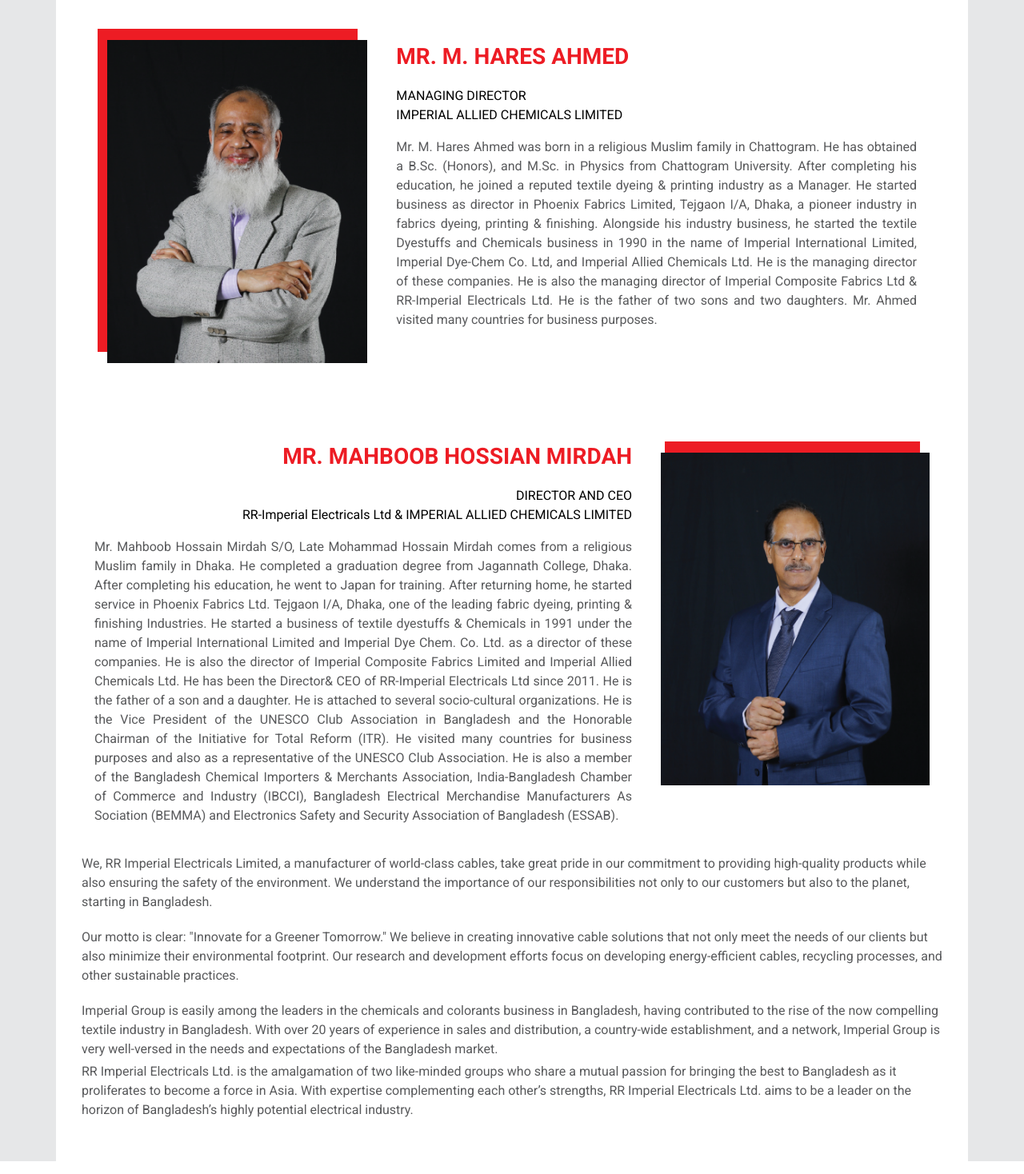
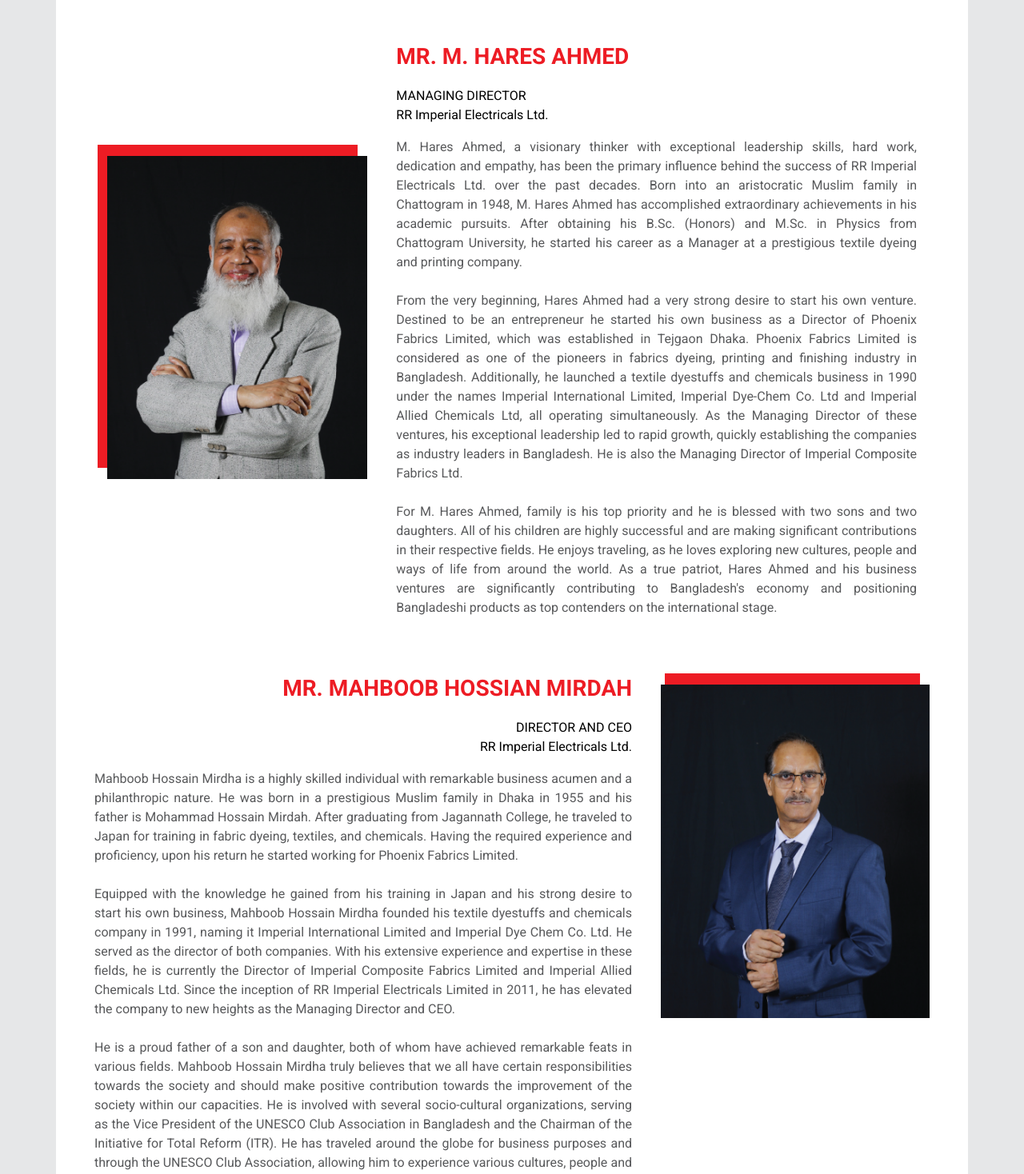
Before and after one commit to Shazed94/rr-imperial, a Next.js app: page /who-we-are/our-profile in a window 1280 px wide. Shown: the part 1260-2728 px from the top of the page at 80% size. Built offline with nearby package versions, Linux system fonts and the light colour scheme; no server answers.

Commit message:
content update

```diff
--- a/app/career/page.jsx
+++ b/app/career/page.jsx
@@ -113,7 +113,7 @@
             encounters.
           </p>
           <p className="text-[#6D6E71]">
-            Send your resumes to hr@it@rr-imperial.com as soon as possible.
+            Send your resumes to admin.hr@rr-imperial.com as soon as possible.
           </p>
 
           <h3 className="text-[#E6E7E8] text-f28 lg:text-f38 font-bold py-10 lg:py-24">
--- a/app/our-brands/rr-kabel/page.jsx
+++ b/app/our-brands/rr-kabel/page.jsx
@@ -82,7 +82,7 @@
                 distributing heavy-duty cables and wires for industrial usage,
                 Low voltage, HT cables, and other electrical products. RR
                 Imperial Electricals also has an extended product line under the
-                brand name of RR Shamika, manufacturing Super Enameled wires,
+                brand name of RR Shramik, manufacturing Super Enameled wires,
                 copper strips (bare and paper insulated), and bus bars. RR
                 Imperial aims to enhance customer satisfaction by consistently
                 meeting the needs and expectations related to products and
--- a/app/our-brands/rr-shramik/page.jsx
+++ b/app/our-brands/rr-shramik/page.jsx
@@ -29,7 +29,7 @@
               RR Shramik is the first and only super-enamelled copper wire
               manufacturer in Bangladesh. The company uses 100% imported LME
               (London Metal Exchange) registered grade “A” copper cathode to
-              manufacture H Class (180o c) super-enamelled copper wire. RR
+              manufacture  H+ Class (200 Degree) super-enamelled copper wire. RR
               Shramik has been an electrical wire manufacturer with a strong
               presence in the international market for a long time.
             </p>
@@ -67,7 +67,7 @@
                     Increases motor durability
                   </p>
                   <p className="text-f18 lg:text-f20 text-[#58595B] font-normal">
-                    High-temperature resistance (up to 180o Celsius)
+                    High-temperature resistance (up to 200 Degree)
                   </p>
                 </div>
               </div>
--- a/app/who-we-are/our-profile/page.jsx
+++ b/app/who-we-are/our-profile/page.jsx
@@ -32,23 +32,29 @@
                 MR. M. HARES AHMED
               </h1>
               <h2>MANAGING DIRECTOR</h2>
-              <h2 className="mb-4">IMPERIAL ALLIED CHEMICALS LIMITED</h2>
+              <h2 className="mb-4">RR Imperial Electricals Ltd.</h2>
               <p className="text-[#58595B] font-normal mb-5 text-justify">
-                Mr. M. Hares Ahmed was born in a religious Muslim family in
-                Chattogram. He has obtained a B.Sc. (Honors), and M.Sc. in
-                Physics from Chattogram University. After completing his
-                education, he joined a reputed textile dyeing & printing
-                industry as a Manager. He started business as director in
-                Phoenix Fabrics Limited, Tejgaon I/A, Dhaka, a pioneer industry
-                in fabrics dyeing, printing & finishing. Alongside his industry
-                business, he started the textile Dyestuffs and Chemicals
-                business in 1990 in the name of Imperial International Limited,
-                Imperial Dye-Chem Co. Ltd, and Imperial Allied Chemicals Ltd. He
-                is the managing director of these companies. He is also the
-                managing director of Imperial Composite Fabrics Ltd &
-                RR-Imperial Electricals Ltd. He is the father of two sons and
-                two daughters. Mr. Ahmed visited many countries for business
-                purposes.
+                M. Hares Ahmed, a visionary thinker with exceptional leadership skills, hard work, dedication and
+                empathy, has been the primary influence behind the success of RR Imperial Electricals Ltd. over the past
+                decades. Born into an aristocratic Muslim family in Chattogram in 1948, M. Hares Ahmed has
+                accomplished extraordinary achievements in his academic pursuits. After obtaining his B.Sc. (Honors)
+                and M.Sc. in Physics from Chattogram University, he started his career as a Manager at a prestigious
+                textile dyeing and printing company.<br/><br/>
+
+                From the very beginning, Hares Ahmed had a very strong desire to start his own venture. Destined to be
+                an entrepreneur he started his own business as a Director of Phoenix Fabrics Limited, which was
+                established in Tejgaon Dhaka. Phoenix Fabrics Limited is considered as one of the pioneers in fabrics
+                dyeing, printing and finishing industry in Bangladesh. Additionally, he launched a textile dyestuffs and
+                chemicals business in 1990 under the names Imperial International Limited, Imperial Dye-Chem Co. Ltd
+                and Imperial Allied Chemicals Ltd, all operating simultaneously. As the Managing Director of these
+                ventures, his exceptional leadership led to rapid growth, quickly establishing the companies as industry
+                leaders in Bangladesh. He is also the Managing Director of Imperial Composite Fabrics Ltd.<br/><br/>
+
+                For M. Hares Ahmed, family is his top priority and he is blessed with two sons and two daughters. All of
+                his children are highly successful and are making significant contributions in their respective fields. He
+                enjoys traveling, as he loves exploring new cultures, people and ways of life from around the world. As a
+                true patriot, Hares Ahmed and his business ventures are significantly contributing to Bangladesh's
+                economy and positioning Bangladeshi products as top contenders on the international stage.
               </p>
             </div>
           </div>
@@ -62,33 +68,33 @@
               </h1>
               <h2 className="lg:text-right md:text-left">DIRECTOR AND CEO</h2>
               <h2 className="lg:text-right md:text-left mb-4">
-                RR-Imperial Electricals Ltd & IMPERIAL ALLIED CHEMICALS
-                LIMITED
+                RR Imperial Electricals Ltd.
               </h2>
               <p className="text-[#58595B] font-normal mb-5 text-right text-justify">
-                Mr. Mahboob Hossain Mirdah S/O, Late Mohammad Hossain Mirdah
-                comes from a religious Muslim family in Dhaka. He completed a
-                graduation degree from Jagannath College, Dhaka. After
-                completing his education, he went to Japan for training. After
-                returning home, he started service in Phoenix Fabrics Ltd.
-                Tejgaon I/A, Dhaka, one of the leading fabric dyeing, printing &
-                finishing Industries. He started a business of textile dyestuffs
-                & Chemicals in 1991 under the name of Imperial International
-                Limited and Imperial Dye Chem. Co. Ltd. as a director of these
-                companies. He is also the director of Imperial Composite Fabrics
-                Limited and Imperial Allied Chemicals Ltd. He has been the
-                Director& CEO of RR-Imperial Electricals Ltd since 2011. He is
-                the father of a son and a daughter. He is attached to several
-                socio-cultural organizations. He is the Vice President of the
-                UNESCO Club Association in Bangladesh and the Honorable Chairman
-                of the Initiative for Total Reform (ITR). He visited many
-                countries for business purposes and also as a representative of
-                the UNESCO Club Association. He is also a member of the
-                Bangladesh Chemical Importers & Merchants Association,
-                India-Bangladesh Chamber of Commerce and Industry (IBCCI),
-                Bangladesh Electrical Merchandise Manufacturers As Sociation
-                (BEMMA) and Electronics Safety and Security Association of
-                Bangladesh (ESSAB).
+                Mahboob Hossain Mirdha is a highly skilled individual with remarkable business acumen and a
+                philanthropic nature. He was born in a prestigious Muslim family in Dhaka in 1955 and his father is
+                Mohammad Hossain Mirdah. After graduating from Jagannath College, he traveled to Japan for training
+                in fabric dyeing, textiles, and chemicals. Having the required experience and proficiency, upon his return
+                he started working for Phoenix Fabrics Limited.  <br/><br/>
+                Equipped with the knowledge he gained from his training in Japan and his strong desire to start his own
+                business, Mahboob Hossain Mirdha founded his textile dyestuffs and chemicals company in 1991,
+                naming it Imperial International Limited and Imperial Dye Chem Co. Ltd. He served as the director of
+                both companies. With his extensive experience and expertise in these fields, he is currently the Director
+                of Imperial Composite Fabrics Limited and Imperial Allied Chemicals Ltd.   Since the inception of RR
+                Imperial Electricals Limited in 2011, he has elevated the company to new heights as the Managing
+                Director and CEO.  <br/><br/>
+                He is a proud father of a son and daughter, both of whom have achieved remarkable feats in various
+                fields. Mahboob Hossain Mirdha truly believes that we all have certain responsibilities towards the
+                society and should make positive contribution towards the improvement of the society within our
+                capacities. He is involved with several socio-cultural organizations, serving as the Vice President of the
+                UNESCO Club Association in Bangladesh and the Chairman of the Initiative for Total Reform (ITR). He has
+                traveled around the globe for business purposes and through the UNESCO Club Association, allowing
+                him to experience various cultures, people and business practices. As a prominent figure in Bangladesh's
+                business arena, he is actively engaged with multiple associations and chambers. He is an active member
+                of Bangladesh Chemical Importers & Merchants Association, India-Bangladesh Chamber of Commerce
+                and Industry (IBCCI), Bangladesh Electrical Merchandise Manufacturers Association (BEMMA) and
+                Electronics Safety and Security Association of Bangladesh (ESSAB). Mahboob Hossain Mirdha's pursuit of
+                excellence inspires him to introduce innovative thinking into his business practices regularly.
               </p>
             </div>
             <div className="w-full lg:w-1/3 md:order-1 lg:order-2 my-4 lg:mb-12">
--- a/components/SubmitQueryForm.jsx
+++ b/components/SubmitQueryForm.jsx
@@ -63,9 +63,7 @@
           Submit Your Queries!
         </h2>
         <p className="">
-          Lorem ipsum dolor sit amet consectetur adipisicing elit. Deserunt
-          similique illum aut dignissimos, voluptas explicabo tempore dolores
-          sapiente laborum natus!
+          Have questions? Share them here and get quick answers!
         </p>
       </div>
       <form onSubmit={storeData}>
```
Also changed, not shown: components/AboutRRImperial.jsx (+1 -6 lines).
